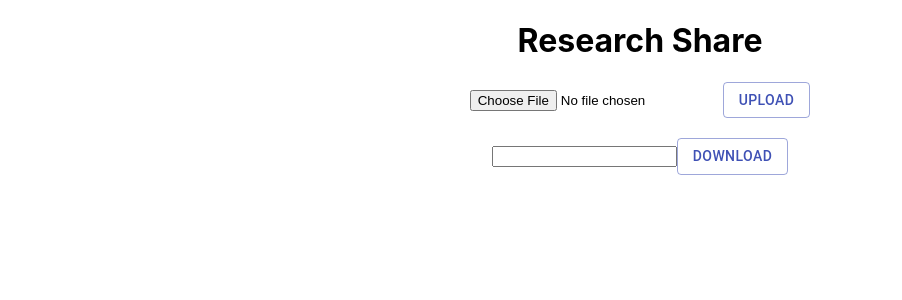
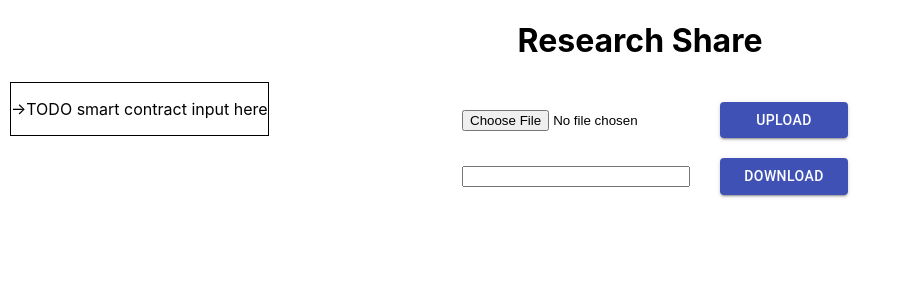
Before and after one commit to PoCInnovation/ResearchShare, a React (Create React App) app in the folder research_share/: page / in a window 1280 px wide. Shown: the top 300 px of the page, without its empty margins (0-902 px from the left). Built offline with nearby package versions, Linux system fonts and the light colour scheme; what ipfs-http-client would draw is missing.

Commit message:
feat: design improvements

```diff
--- a/research_share/src/App.js
+++ b/research_share/src/App.js
@@ -1,8 +1,11 @@
 import React from 'react';
 import ipfsClient from 'ipfs-http-client';
+
 import './App.css';
+
 import {UploadButton} from './ButtonUpload';
 import {DownloadButton} from './ButtonDownload';
+import {SmartContractAdd} from './SmartContractAdd';
 
 const ipfs = ipfsClient(
   {
@@ -16,6 +19,8 @@ function App() {
     return (
         <div className="App">
             <h1>Research Share</h1>
+            <SmartContractAdd/>
+            <br/>
             <UploadButton ipfs={ipfs}/>
             <br/>
             <DownloadButton ipfs={ipfs}/>
--- a/research_share/src/ButtonDownload.js
+++ b/research_share/src/ButtonDownload.js
@@ -1,5 +1,6 @@
 import React from 'react';
 import Button from '@material-ui/core/Button';
+import './App.css';
 
 const all = require('it-all')
 const concat = require('it-concat')
@@ -26,9 +27,10 @@ async function downloadFromIPFS(ipfs, hash, setContent) {
  */
 function  downloadButtonBase({inputOnChange, buttonOnClick})  {
     return (
-        <div className={"DownloadButtonBase"}>
-            <input type={"text"} name={"HashField"} onChange={inputOnChange}/>
-            <Button variant={"outlined"} color={"primary"} onClick={buttonOnClick}>
+        <div id="download" className={"DownloadButtonBase"}>
+            <input id="download_input" type="text" name="HashField" onChange={inputOnChange}/>
+            <Button id="download_button" variant="contained" color="primary"
+                    onClick={buttonOnClick}>
                 {'Download'}
             </Button>
         </div>
--- a/research_share/src/ButtonUpload.js
+++ b/research_share/src/ButtonUpload.js
@@ -1,5 +1,6 @@
 import React from 'react';
 import Button from '@material-ui/core/Button';
+import './App.css';
 
 /**
  * Upload the content of a file to IPFS via the client and save the file's hash.
@@ -52,9 +53,10 @@ function getFileContent(file, setFileContent) {
  */
 function uploadButtonBase({inputOnChange, buttonOnClick}) {
     return (
-        <div className={"UploadButtonBase"}>
-            <input name={"GetFile"} type={"file"} onChange={inputOnChange}/>
-            <Button name={"Upload"} onClick={buttonOnClick} variant={"outlined"} color={"primary"}>
+        <div id="upload" className={"UploadButtonBase"}>
+            <input id="upload_input" name={"GetFile"} type={"file"} onChange={inputOnChange}/>
+            <Button id="upload_button" name={"Upload"} onClick={buttonOnClick}
+                    variant="contained" color="primary">
                 {'Upload'}
             </Button>
         </div>
--- /dev/null
+++ b/research_share/src/SmartContractAdd.js
@@ -0,0 +1,10 @@
+import React from 'react';
+import './App.css';
+
+export function SmartContractAdd() {
+    return (
+        <div className="test_smart_contract">
+            <p>->TODO smart contract input here</p>
+        </div>
+    );
+}
--- a/research_share/src/index.css
+++ b/research_share/src/index.css
@@ -11,3 +11,35 @@ code {
   font-family: source-code-pro, Menlo, Monaco, Consolas, 'Courier New',
     monospace;
 }
+
+.test_smart_contract {
+  border-width: 1px;
+  border-style: solid;
+  border-color: black;
+  position: absolute;
+  left: 10px;
+}
+
+#download > * {
+  margin-left: 30px;
+}
+
+#download_button {
+  width: 10%;
+}
+
+#download_input {
+  width: 220px;
+}
+
+#upload > * {
+  margin-left: 30px;
+}
+
+#upload_button {
+  width: 10%;
+}
+
+#upload_input {
+  width: 228px;
+}
```
